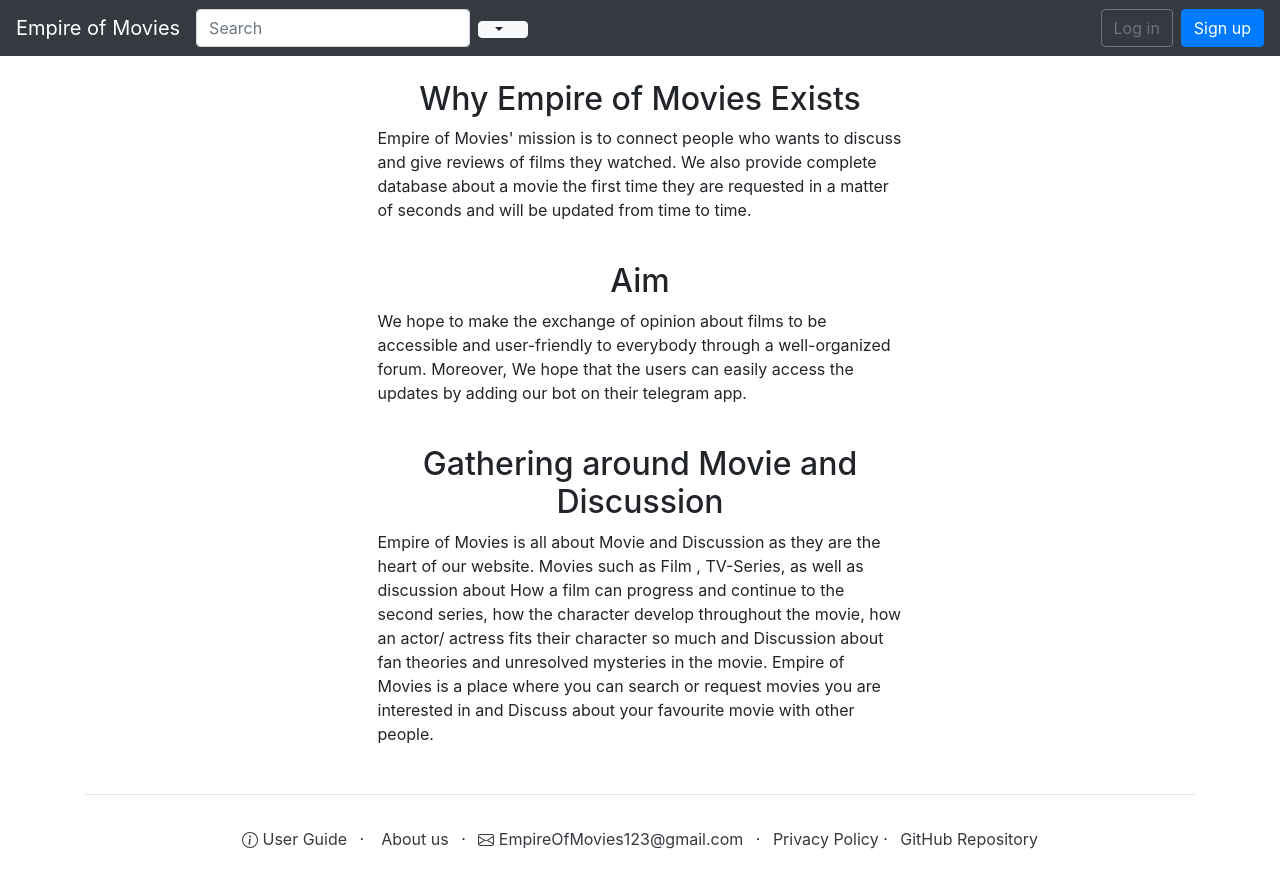
After one commit to dhafinrazaq/Empire_of_Movies-deploy, a Django app: page /about_us/ in a window 1280 px wide. The commit adds this page. Run offline with Django 3.2, Linux system fonts and the light colour scheme; data that the repository does not hold is empty; parts of the project's set-up code (start-up, migrations or seed data) failed here and were passed over; some libraries are stand-ins or nearby versions.

Commit message:
About us

```diff
--- a/pages/urls.py
+++ b/pages/urls.py
@@ -1,11 +1,12 @@
 from django.urls import path
-from .views import HomePageDiscussion, PrivacyPolicyView, HomePageReview, HomePageLoginDiscussion, HomePageLoginReview,  UserGuideView
+from .views import HomePageDiscussion, PrivacyPolicyView, HomePageReview, HomePageLoginDiscussion, HomePageLoginReview,  UserGuideView, AboutUsView
 
 urlpatterns = [
-path('', HomePageDiscussion.as_view(), name='home'),
-path('review/', HomePageReview.as_view(), name='home_review'),
-path('discussion_followed/', HomePageLoginDiscussion.as_view(), name='home_login_discussion'),
-path('review_followed/', HomePageLoginReview.as_view(), name='home_login_review'),
-path('privacy_policy/', PrivacyPolicyView.as_view(), name='privacy_policy'),
-path('user_guide/', UserGuideView.as_view(), name= 'user_guide'),
+    path('', HomePageDiscussion.as_view(), name='home'),
+    path('review/', HomePageReview.as_view(), name='home_review'),
+    path('discussion_followed/', HomePageLoginDiscussion.as_view(), name='home_login_discussion'),
+    path('review_followed/', HomePageLoginReview.as_view(), name='home_login_review'),
+    path('privacy_policy/', PrivacyPolicyView.as_view(), name='privacy_policy'),
+    path('user_guide/', UserGuideView.as_view(), name= 'user_guide'),
+    path('about_us/', AboutUsView.as_view(), name='about_us'),
 ]
--- a/pages/views.py
+++ b/pages/views.py
@@ -54,3 +54,6 @@ class PrivacyPolicyView(TemplateView):
 
 class  UserGuideView(TemplateView):
     template_name = 'user_guide.html'
+
+class AboutUsView(TemplateView):
+    template_name = 'about_us.html'
--- /dev/null
+++ b/templates/about_us.html
@@ -0,0 +1,21 @@
+{% extends "base.html" %}
+{% block title %}About us{% endblock title %}
+{%block content%}
+    <div class="container" style="width:50%">
+        <h2 class="text-center"> Why Empire of Movies Exists </h2>
+        <p> Empire of Movies' mission is to connect people who wants to discuss and give reviews of films they watched.
+            We also provide complete database about a movie the first time they are requested in a matter of seconds
+            and will be updated from time to time. </p>
+            <br>
+        <h2 class="text-center"> Aim </h2>
+        <p >We hope to make the exchange of opinion about films to be accessible and user-friendly to everybody through a well-organized forum.
+           Moreover, We hope that the users can easily access the updates by adding our bot on their telegram app. </p>
+        <br>
+        <h2 class="text-center"> Gathering around Movie and Discussion</h2>
+        <p> Empire of Movies is all about Movie and Discussion as they are the heart of our website. Movies such as Film , TV-Series, as well as discussion about
+            How a film can progress and continue to the second series, how the character develop throughout the movie,
+            how an actor/ actress fits their character so much and Discussion about fan theories and unresolved mysteries in the movie.
+            Empire of Movies is a place where you can search or request movies you are interested in and
+            Discuss about your favourite movie with other people. </p>
+    </div>
+{% endblock content %}
--- a/templates/base.html
+++ b/templates/base.html
@@ -272,14 +272,15 @@
           <circle cx="8" cy="4.5" r="1"/>
           </svg> User Guide</a>
         </span> &ensp;&middot; &ensp;
-        <span class="text-dark">About us</span>&ensp; &middot;&ensp;
+        <span><a class="text-dark" href="{% url 'about_us'%}">About us</a></span>&ensp; &middot;&ensp;
         <span class="text-dark">
         <a class="text-dark" href="mailto:EmpireOfMovies123@gmail.com">
           <svg width="1em" height="1em" viewBox="0 0 16 16" class="bi bi-envelope" fill="currentColor" xmlns="http://www.w3.org/2000/svg">
             <path fill-rule="evenodd" d="M0 4a2 2 0 0 1 2-2h12a2 2 0 0 1 2 2v8a2 2 0 0 1-2 2H2a2 2 0 0 1-2-2V4zm2-1a1 1 0 0 0-1 1v.217l7 4.2 7-4.2V4a1 1 0 0 0-1-1H2zm13 2.383l-4.758 2.855L15 11.114v-5.73zm-.034 6.878L9.271 8.82 8 9.583 6.728 8.82l-5.694 3.44A1 1 0 0 0 2 13h12a1 1 0 0 0 .966-.739zM1 11.114l4.758-2.876L1 5.383v5.73z"/>
           </svg> EmpireOfMovies123@gmail.com</a>
         </span>&ensp;&middot;&ensp;
-<span> <a class="text-dark" href="{% url 'privacy_policy'%}">Privacy Policy</a> </span>
+<span> <a class="text-dark" href="{% url 'privacy_policy'%}">Privacy Policy</a> </span> &middot;&ensp;
+<span> <a class="text-dark" href="https://github.com/dhafinrazaq/Empire_of_Movies-deploy">GitHub Repository</a> </span>
 
     </footer>
     </div>
```
Also changed, not shown: Empire_of_Movies/settings.py (+14 -14 lines).
